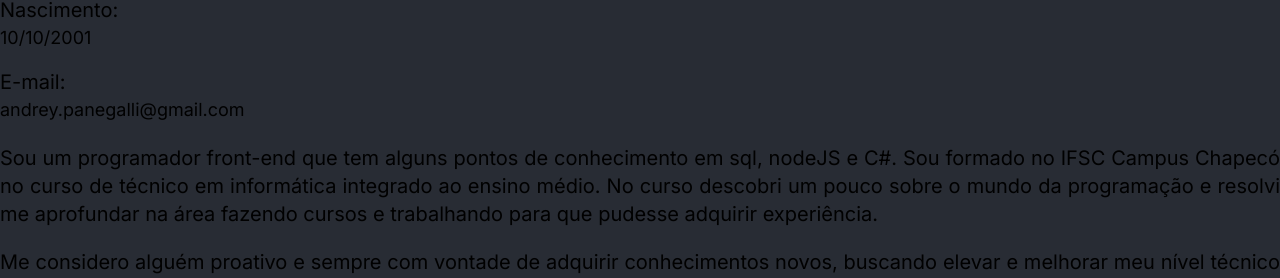
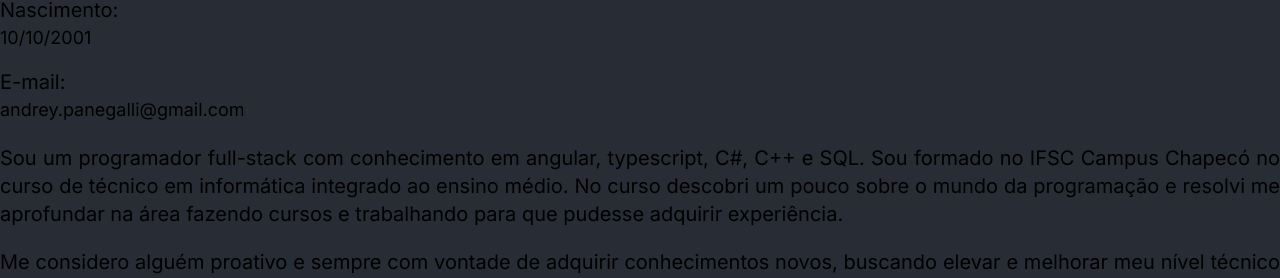
Before and after one commit to Andreypanegallito/portfolio-next, a Next.js app: page / in a window 1280 px wide. Shown: the part 1174-1452 px from the top of the page. Built offline with nearby package versions, Linux system fonts and the light colour scheme.

Commit message:
Update index.tsx

```diff
--- a/src/components/About/index.tsx
+++ b/src/components/About/index.tsx
@@ -37,9 +37,9 @@ const About = () => {
       </div>
       <div className="text-about">
         <p className="text-justify text-xl my-5">
-          Sou um programador front-end que tem alguns pontos de conhecimento em
-          sql, nodeJS e C#. Sou formado no IFSC Campus Chapecó no curso de
-          técnico em informática integrado ao ensino médio. No curso descobri um
+          Sou um programador full-stack com conhecimento em angular, typescript,
+          C#, C++ e SQL. Sou formado no IFSC Campus Chapecó no curso de técnico
+          em informática integrado ao ensino médio. No curso descobri um
           pouco sobre o mundo da programação e resolvi me aprofundar na área
           fazendo cursos e trabalhando para que pudesse adquirir experiência.
         </p>
```
